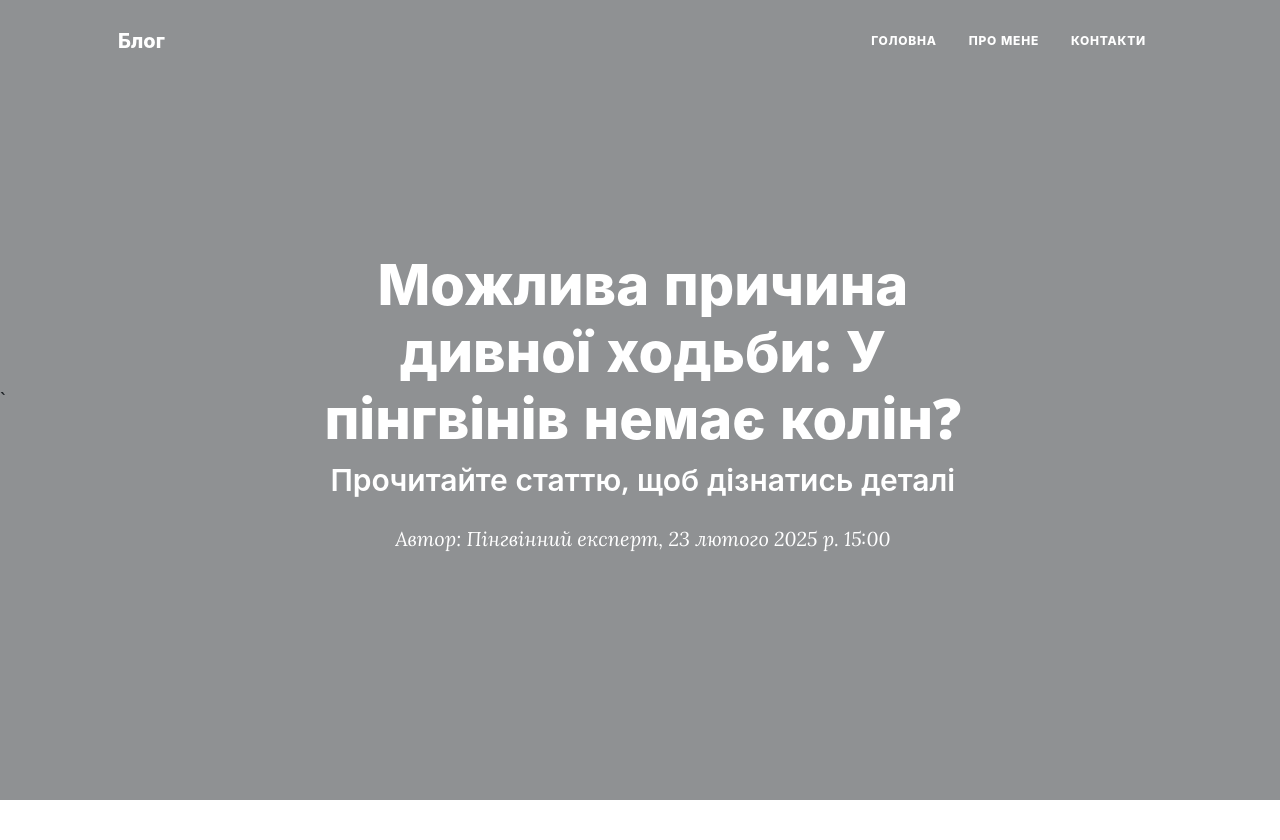
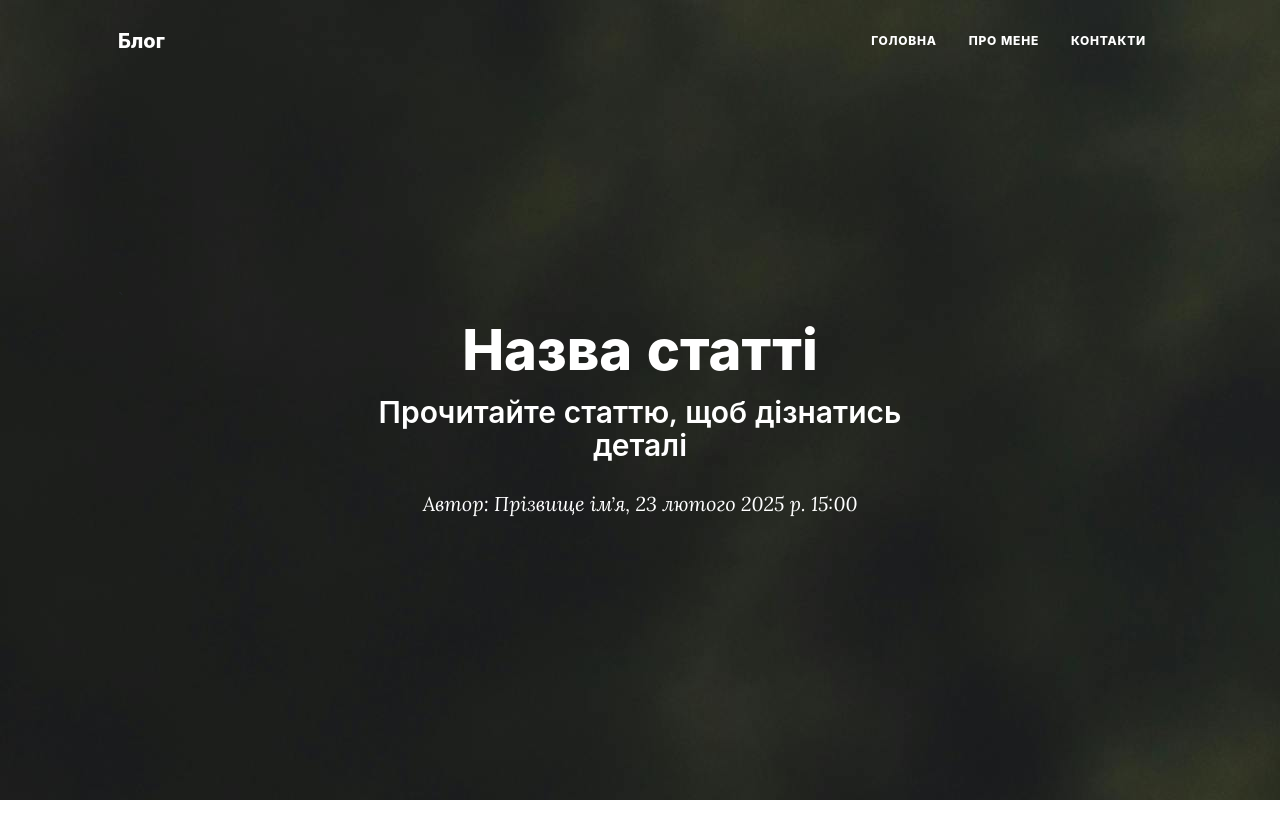
Before and after one commit to sofijasljusar/django-blog, a Django app: page /post/penguin-knees/ in a window 1280 px wide. Shown: the top 840 px of the page. Run offline with Django 5.2, Linux system fonts and the light colour scheme; some libraries are stand-ins or nearby versions.

Commit message:
Change post.html

```diff
--- a/mysite/templates/post_detail.html
+++ b/mysite/templates/post_detail.html
@@ -4,16 +4,16 @@
 
 
 <!-- Page Header-->
-<header class="masthead" style="background-image: url('{% static "mysite/images/chocolate.jpg" %}')>
+<header class="masthead" style="background-image: url('{% static "mysite/images/ducks.jpg" %}');">
     <div class="container position-relative px-4 px-lg-5">`
         <div class="row gx-4 gx-lg-5 justify-content-center">
             <div class="col-md-10 col-lg-8 col-xl-7">
                 <div class="post-heading">
-                    <h1>{% block title %} {{ post.title }} {% endblock title %}</h1>
+                    <h1>{% block title %} Назва статті {% endblock title %}</h1>
                     <h2 class="subheading">Прочитайте статтю, щоб дізнатись деталі</h2>
                     <span class="meta">
                         Автор:
-                    <a href="{% url 'about' %}">Пінгвінний експерт</a>,
+                    <a href="{% url 'about' %}">Прізвище імʼя</a>,
                     {{ post.created_at }}
                     </span>
                 </div>
```
